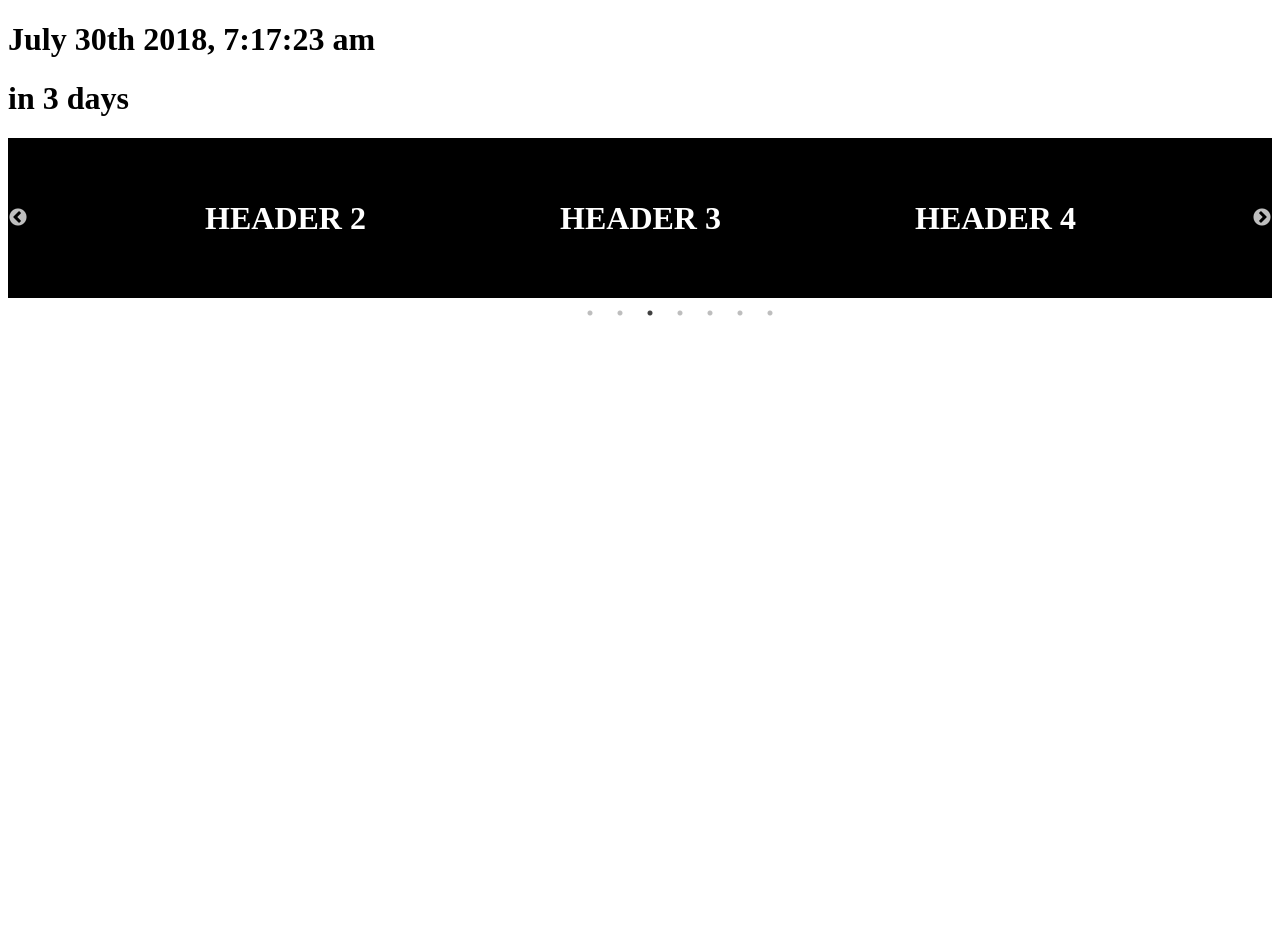
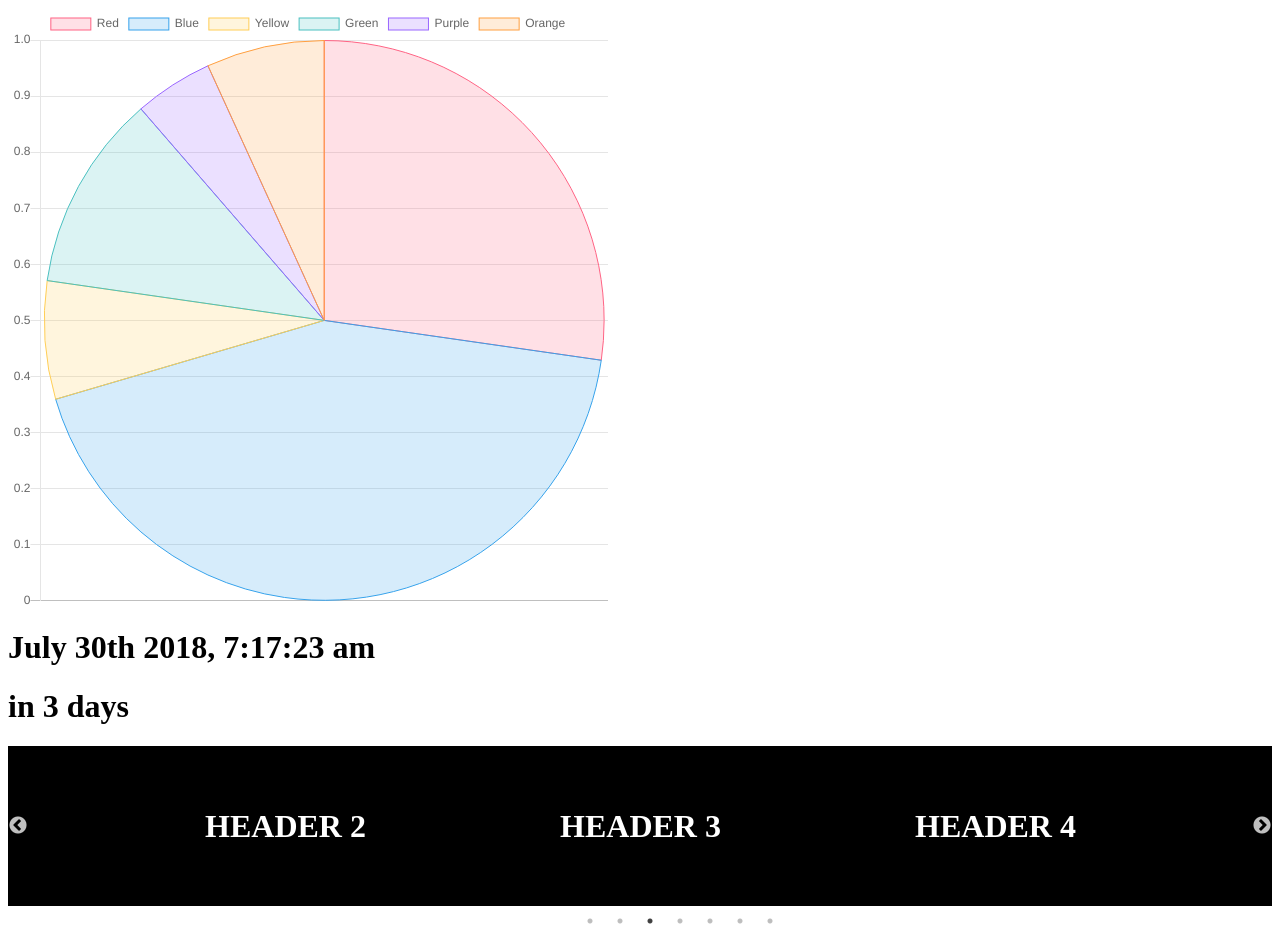
Before and after one commit to saeed-arislonov/it-study, a plain HTML site: page index.html in a window 1280 px wide. Shown: the top 936 px of the page. Before the commit the page ends 800 px from the top, so only its background shows below. Drawn offline with nearby package versions, Linux system fonts and the light colour scheme.

Commit message:
added charts.js

```diff
--- a/index.html
+++ b/index.html
@@ -9,6 +9,11 @@
 	<link rel="stylesheet" href="css/style.css">
 </head>
 <body>
+
+<div style="width:600px;">
+	<canvas id="myChart" width="400" height="400"></canvas>
+</div>
+
 
 	<h1 id="current-date"></h1>
 	<h1 id="current-date-1"></h1>
@@ -29,7 +34,49 @@
 	<script src="node_modules/jquery/dist/jquery.min.js"></script>
 	<script src="node_modules/slick-carousel/slick/slick.js"></script>
 	<script src="node_modules/moment/moment.js"></script>
+	<script src="node_modules/chart.js/dist/Chart.js"></script>
 
 	<script src="js/script.js"></script>
+	<script>
+
+		var ctx = document.getElementById("myChart").getContext('2d');
+var myChart = new Chart(ctx, {
+    type: 'pie',
+    data: {
+        labels: ["Red", "Blue", "Yellow", "Green", "Purple", "Orange"],
+        datasets: [{
+            label: '# of Votes',
+            data: [12, 19, 3, 5, 2, 3],
+            backgroundColor: [
+                'rgba(255, 99, 132, 0.2)',
+                'rgba(54, 162, 235, 0.2)',
+                'rgba(255, 206, 86, 0.2)',
+                'rgba(75, 192, 192, 0.2)',
+                'rgba(153, 102, 255, 0.2)',
+                'rgba(255, 159, 64, 0.2)'
+            ],
+            borderColor: [
+                'rgba(255,99,132,1)',
+                'rgba(54, 162, 235, 1)',
+                'rgba(255, 206, 86, 1)',
+                'rgba(75, 192, 192, 1)',
+                'rgba(153, 102, 255, 1)',
+                'rgba(255, 159, 64, 1)'
+            ],
+            borderWidth: 1
+        }]
+    },
+    options: {
+        scales: {
+            yAxes: [{
+                ticks: {
+                    beginAtZero:true
+                }
+            }]
+        }
+    }
+});
+
+	</script>
 </body>
 </html>
```
